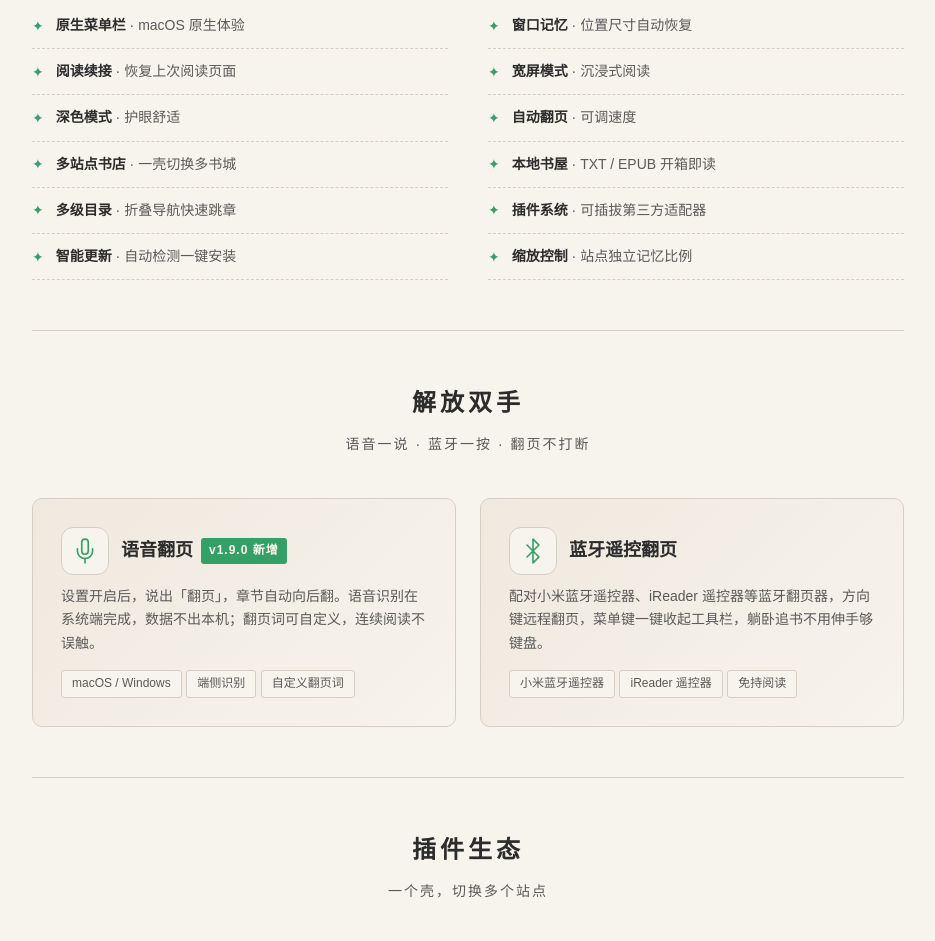
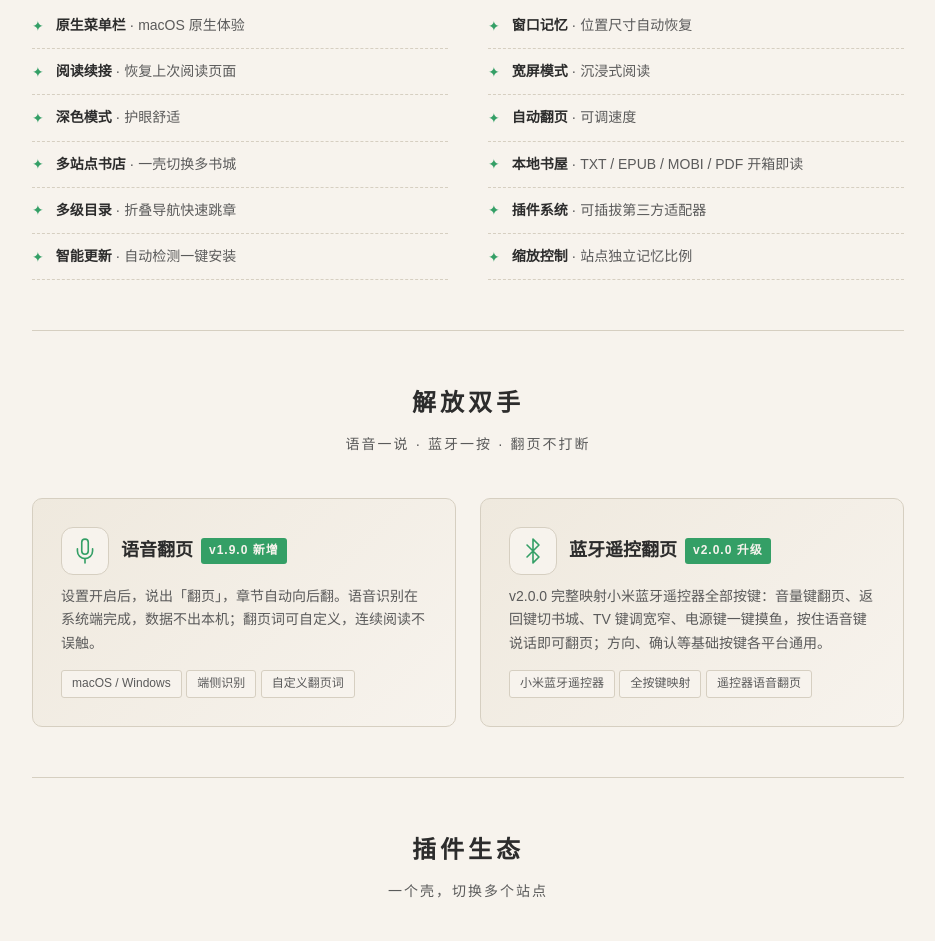
Before and after one commit to dengcb/weixin-reader-desktop, a plain HTML site: page index.html in a window 1280 px wide. Shown: the part 1475-2416 px from the top of the page, without its empty margins (172-1107 px from the left). Drawn offline with Linux system fonts and the light colour scheme; no server answers.

Commit message:
feat(ui): 更新首页描述与蓝牙遥控功能介绍

```diff
--- a/index.html
+++ b/index.html
@@ -4,7 +4,7 @@
 <meta charset="UTF-8">
 <meta name="viewport" content="width=device-width, initial-scale=1.0">
 <title>艾特阅读 · 多站点桌面阅读客户端</title>
-<meta name="description" content="基于 Tauri v2 + Rust 的高性能多站点桌面阅读客户端，官方支持微信读书、番茄小说、起点中文、七猫小说、得到、掌阅、多看与本地 TXT / EPUB 电子书，极致轻量、原生体验">
+<meta name="description" content="基于 Tauri v2 + Rust 的高性能多站点桌面阅读客户端，官方支持微信读书、番茄小说、起点中文、七猫小说、得到、掌阅、多看与本地 TXT / EPUB / MOBI / PDF 电子书，极致轻量、原生体验">
 <link rel="icon" type="image/png" href="logo.png">
 <link rel="apple-touch-icon" href="logo.png">
 <style>
@@ -577,7 +577,7 @@ body::before{
       </div>
       <div class="highlight-item">
         <span class="mark">✦</span>
-        <span class="text"><strong>本地书屋</strong> · TXT / EPUB 开箱即读</span>
+        <span class="text"><strong>本地书屋</strong> · TXT / EPUB / MOBI / PDF 开箱即读</span>
       </div>
       <div class="highlight-item">
         <span class="mark">✦</span>
@@ -630,13 +630,13 @@ body::before{
               <polyline points="6.5 6.5 17.5 17.5 12 23 12 1 17.5 6.5 6.5 17.5"/>
             </svg>
           </div>
-          <h3>蓝牙遥控翻页</h3>
+          <h3>蓝牙遥控翻页<span class="new-badge">v2.0.0 升级</span></h3>
         </div>
-        <p>配对小米蓝牙遥控器、iReader 遥控器等蓝牙翻页器，方向键远程翻页，菜单键一键收起工具栏，躺卧追书不用伸手够键盘。</p>
+        <p>v2.0.0 完整映射小米蓝牙遥控器全部按键：音量键翻页、返回键切书城、TV 键调宽窄、电源键一键摸鱼，按住语音键说话即可翻页；方向、确认等基础按键各平台通用。</p>
         <div class="plugin-tags">
           <span class="plugin-tag">小米蓝牙遥控器</span>
-          <span class="plugin-tag">iReader 遥控器</span>
-          <span class="plugin-tag">免持阅读</span>
+          <span class="plugin-tag">全按键映射</span>
+          <span class="plugin-tag">遥控器语音翻页</span>
         </div>
       </div>
     </div>
```
